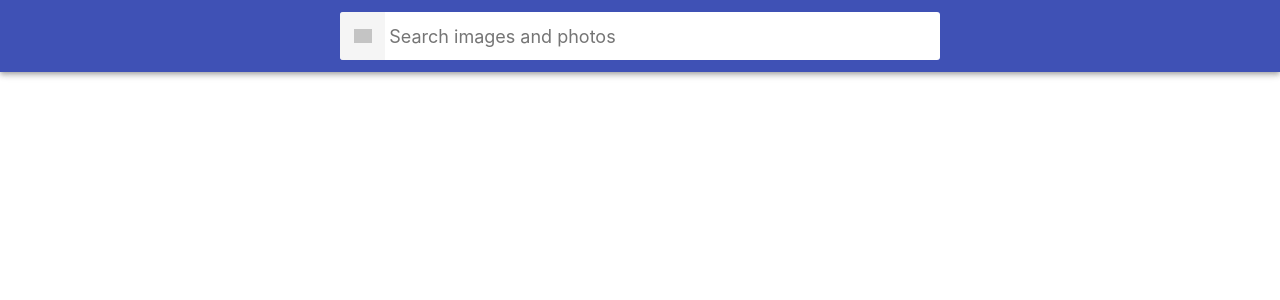
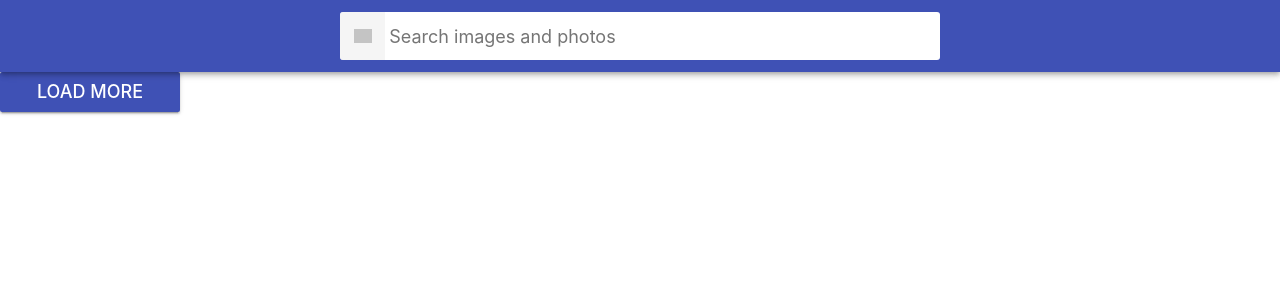
Before and after one commit to IvaZach/goit-react-hw-03-image-finder, a React (Create React App) app: page / in a window 1280 px wide. Shown: the top 300 px of the page. Built offline with nearby package versions, Linux system fonts and the light colour scheme; grey boxes are pictures that could not be loaded.

Commit message:
add render collection

```diff
--- a/src/App.jsx
+++ b/src/App.jsx
@@ -15,7 +15,6 @@ export class App extends Component {
   };
 
   handleFormSubmit = searchWord => {
-    console.log('searchWord3', searchWord);
     this.setState({ searchWord });
     console.log('searchWord4', searchWord);
   };
@@ -26,9 +25,9 @@ export class App extends Component {
         <Searchbar onSubmit={this.handleFormSubmit} />
         {/* {this.state.isLoading && ( */}
         <ImageGallery searchWord={this.state.searchWord} />
-        {/* )} */}
 
-        {/* /* <Button /> */}
+
+
       </Section>
     );
   }
--- a/src/components/Button/Button.jsx
+++ b/src/components/Button/Button.jsx
@@ -0,0 +1,21 @@
+import React from 'react';
+import css from './Button.module.css';
+
+import PropTypes from 'prop-types';
+
+export const Button = ({ onClick }) => {
+  return (
+    <button
+      type="button"
+      name="button"
+      className={css.button}
+      onClick={onClick}
+    >
+      LOAD MORE
+    </button>
+  );
+};
+
+Button.propTypes = {
+  onClick: PropTypes.func,
+};
--- a/src/components/Button/Button.module.css
+++ b/src/components/Button/Button.module.css
@@ -1,4 +1,4 @@
-.Button {
+.button {
     padding: 8px 16px;
     border-radius: 2px;
     background-color: #3f51b5;
@@ -19,7 +19,7 @@
       0px 2px 2px 0px rgba(0, 0, 0, 0.14), 0px 1px 5px 0px rgba(0, 0, 0, 0.12);
   }
 
-  .Button:hover,
-  .Button:focus {
+  .button:hover,
+  .button:focus {
     background-color: #303f9f;
   }
--- a/src/components/ImageGallery/ImageGallery.jsx
+++ b/src/components/ImageGallery/ImageGallery.jsx
@@ -4,6 +4,7 @@ import css from './ImageGallery.module.css';
 
 import PropTypes from 'prop-types';
 import { pixabayCard } from 'services/api';
+import { Button } from 'components/Button/Button';
 
 export default class ImageGallery extends Component {
   state = {
@@ -23,7 +24,20 @@ export default class ImageGallery extends Component {
         .then(searchCards => this.setState({ searchCards }))
         .catch(error => console.log(error));
     }
+    if(prevState.page !==page){
+    await pixabayCard(nextWord, page)
+    .then(searchCards => this.setState({ searchCards }))
+    .catch(error => console.log(error));
    }
+
+  }
+
+  handleClickMore = e => {
+    const pageNext = this.state.page + 1;
+    console.log('pageNext', pageNext);
+    this.setState({ page: pageNext });
+
+  };
 
   render() {
     const { searchCards } = this.state;
@@ -31,6 +45,7 @@ export default class ImageGallery extends Component {
     console.log('searchCards - gallary', { searchCards });
 
     return (
+      <>
         <ul className={css.imageGallery}>
           {searchCards.map(({ id, webformatURL, tags, largeImageURL }) => (
             <ImageGalleryItem
@@ -41,10 +56,17 @@ export default class ImageGallery extends Component {
             />
           ))}
         </ul>
+        <Button onClick={this.handleClickMore} />
+      </>
     );
   }
 }
 
 ImageGallery.propTypes = {
   searchCards: PropTypes.array,
+  webformatURL: PropTypes.string,
+  largeImageURL: PropTypes.string,
+  tags: PropTypes.string,
+  id: PropTypes.number,
+  page: PropTypes.number,
 };
--- a/src/services/api.js
+++ b/src/services/api.js
@@ -1,21 +1,23 @@
 import axios from 'axios';
- const KEY = '40433547-a16bb9ed48620ac03347923c1';
-  const URL = 'https://pixabay.com/api/'
+import PropTypes from 'prop-types';
 
+const KEY = '40433547-a16bb9ed48620ac03347923c1';
+const URL = 'https://pixabay.com/api/';
 
- export const pixabayCard = async (nextWord ,page) => {
-
-
-  console.log('nextWord - page:',nextWord)
-  console.log('page:',page)
-
-
+export const pixabayCard = async (nextWord, page) => {
+  console.log('nextWord - page:', nextWord);
+  console.log('page:', page);
 
   const params = `?q=${nextWord}&page=${page}&key=${KEY}&image_type=photo&orientation=horizontal&per_page=12`;
 
   const response = await axios.get(`${URL}${params}`);
 
-  console.log('api response.data.hits',response.data.hits);
+  console.log('api response.data.hits', response.data.hits);
 
-  return response.data.hits
+  return response.data.hits;
 };
+
+pixabayCard.propTypes = {
+  nextWord: PropTypes.string,
+  page: PropTypes.number,
+};
```
Also changed, not shown: src/components/ImageGalleryItem/ImageGalleryItem.jsx (+9 -4 lines), src/components/Searchbar/Searchbar.jsx (+7 -3 lines). Lines whose indentation alone changed are shown as unchanged.
